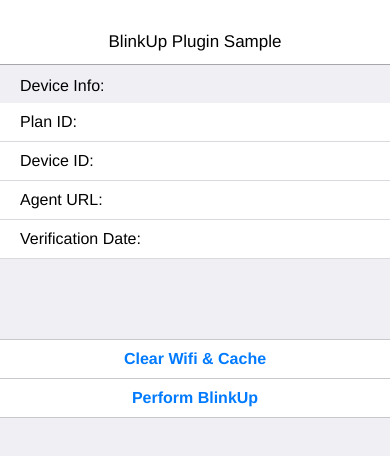
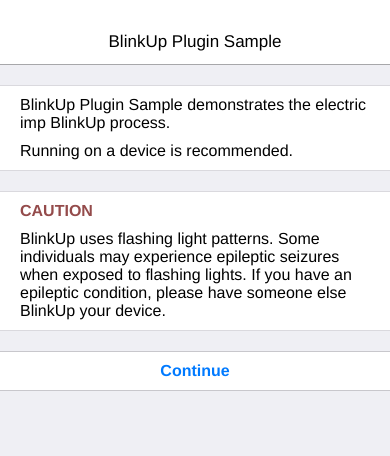
Before and after one commit to Macadamian/Cordova-BlinkUpSample, a plain HTML site: page www/index.html in a window 390 px wide. Drawn offline with Linux system fonts and the light colour scheme; some packages are replaced by stand-ins of ours.

Commit message:
First launch view added, fixed right hand padding and reduced vertical spacing for buttons

```diff
--- a/www/css/index.scss
+++ b/www/css/index.scss
@@ -32,4 +32,5 @@
 @import 'modules/message-center';
 
 // VIEWS
+@import 'views/firstlaunch';
 @import 'views/main';
--- /dev/null
+++ b/www/css/views/_firstlaunch.scss
@@ -0,0 +1,15 @@
+// --------------------------------------------------------------------------------
+// VIEW - FIRST LAUNCH
+// --------------------------------------------------------------------------------
+.v-firstlaunch 								{
+	p 										{ margin:0; padding:0; margin-bottom:10px; }
+	.message, .warning 						{ padding:10px 20px; background:$color-white-default; border-top:1px solid $color-gray-lighter-2; border-bottom:1px solid $color-gray-lighter-2; }
+	.message 								{ margin-top:20px; margin-bottom:20px;
+		p:last-child 						{ margin-bottom:0; }
+	}
+	.warning 								{ margin-bottom:20px;
+		p:first-child 						{ color:$color-red-default; font-weight:bold; }
+		p:last-child 						{ margin-bottom:0; }
+	}
+	.m-button:last-child 					{ border-bottom:1px solid $color-gray-lighter-1; }
+}
--- a/www/css/views/_main.scss
+++ b/www/css/views/_main.scss
@@ -2,12 +2,12 @@
 // VIEW - MAIN
 // --------------------------------------------------------------------------------
 
-.v-main 									{
+.v-main 									{ display:none;
 	.device-info-header 					{ padding:12px 20px 8px 20px; background:$color-blue-default; }
-	.device-info 							{ margin-bottom:80px;
+	.device-info 							{ margin-bottom:50px;
 		li 									{ @include cf(); padding-top:10px; padding-bottom:10px; background:$color-white-default; border-bottom:1px solid $color-gray-lighter-2;
 			> div:first-child 				{ @include col(5/12); padding-left:20px; }
-			> div:last-child 				{ @include col(6/12); padding-right:20px; word-wrap:break-word; }
+			> div:last-child 				{ @include col(6/12); padding-right:10px; word-wrap:break-word; }
 		}
 	}
 	.m-button:last-child 					{ border-bottom:1px solid $color-gray-lighter-1; }
--- a/www/index.html
+++ b/www/index.html
@@ -39,7 +39,27 @@
     </head>
 
     <body>
-        <div class="l-body v-main">
+        <div id="view-firstlaunch" class="l-body v-firstlaunch">
+            <div class="l-header">BlinkUp Plugin Sample</div>
+            <div class="message">
+                <p>BlinkUp Plugin Sample demonstrates the electric imp BlinkUp process.</p>
+                <p>Running on a device is recommended.</p>
+            </div>
+            <div class="warning">
+                <p>CAUTION</p>
+                <p>
+                    BlinkUp uses flashing light patterns.  Some individuals may experience epileptic seizures
+                    when exposed to flashing lights.  If you have an epileptic condition, please have someone else
+                    BlinkUp your device.
+                </p>
+            </div>
+
+            <div class="actions">
+                <div id="continue-button" class="m-button">Continue</div>
+            </div>
+        </div>
+
+        <div id="view-main" class="l-body v-main">
             <div class="l-header">BlinkUp Plugin Sample</div>
 
             <div class="m-message-center">
--- a/www/js/index.js
+++ b/www/js/index.js
@@ -86,6 +86,13 @@
         var abortBtn = document.getElementById('abort-button');
         abortBtn.addEventListener('click', function () {
             blinkup.abortBlinkUp(blinkUpCallback, blinkUpCallback);
+        });
+
+        // Continue from firstluanh -----------------------------------------
+        var continueBtn = document.getElementById('continue-button');
+        continueBtn.addEventListener('click', function () {
+            document.getElementById('view-firstlaunch').style.display = "none";
+            document.getElementById('view-main').style.display = "block";
         });
     },
 
```
Also changed, not shown: www/css/index.css.
